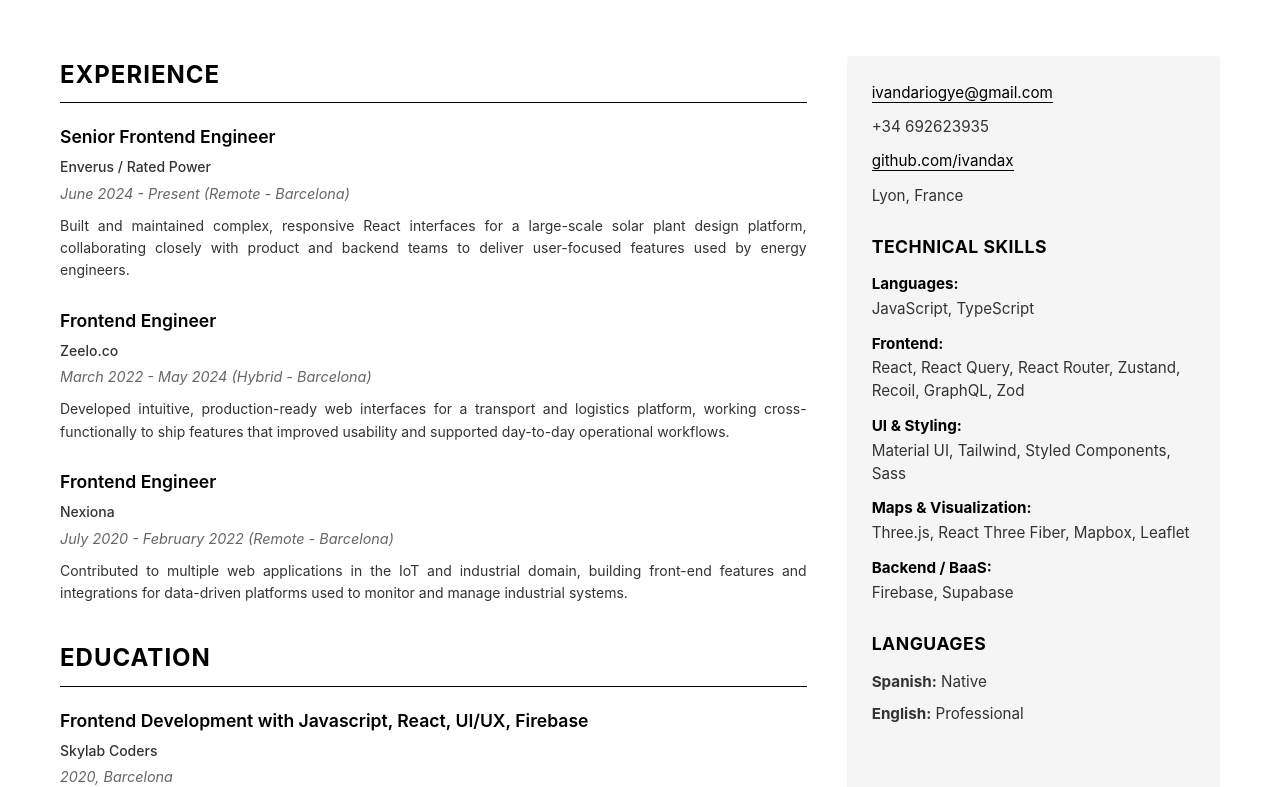
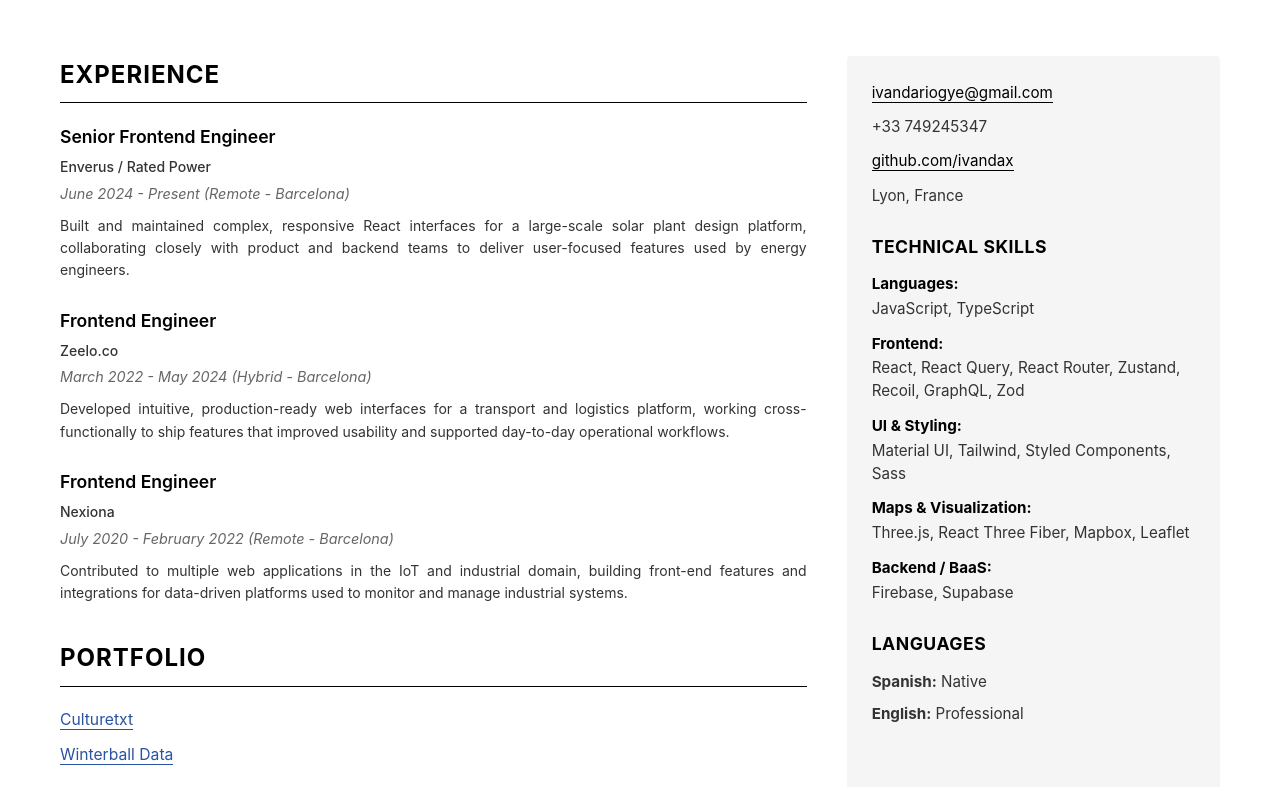
Before and after one commit to ivandax/ivandax_cv, a React (Vite) app: page / in a window 1280 px wide. Shown: the part 216-1003 px from the top of the page. Built offline with nearby package versions, Linux system fonts and the light colour scheme; the HTML template or start-up script is replaced by a standard one.

Commit message:
Add portfolio section

```diff
--- a/src/views/Home.css
+++ b/src/views/Home.css
@@ -1,3 +1,31 @@
+/* Portfolio Section */
+.portfolio-section {
+  margin-top: 30px;
+}
+
+.portfolio-list {
+  list-style: none;
+  padding: 0;
+  margin: 0;
+}
+
+.portfolio-list li {
+  margin-bottom: 10px;
+}
+
+.portfolio-list a {
+  color: #2952a3;
+  text-decoration: none;
+  border-bottom: 1px solid #2952a3;
+  transition: opacity 0.2s;
+  font-size: 0.98rem;
+  word-break: break-all;
+}
+
+.portfolio-list a:hover {
+  opacity: 0.7;
+  text-decoration: underline;
+}
 /* CV Container */
 .cv-container {
   max-width: 1200px;
--- a/src/views/Home.jsx
+++ b/src/views/Home.jsx
@@ -12,7 +12,7 @@
           <div className="header-text">
             <h1>Ivan Dario Pinzon</h1>
             <p className="headline">
-              Senior Frontend Engineer (React-TypeScript)
+              Senior Web Developer (TypeScript - React - Javascript - Java)
             </p>
           </div>
           <div className="header-photo">
@@ -65,6 +65,22 @@
             </div>
           </section>
 
+          <section className="cv-section portfolio-section">
+            <h2>Portfolio</h2>
+            <ul className="portfolio-list">
+              <li>
+                <a href="https://culturetxt.com/home" target="_blank" rel="noopener noreferrer">
+                  Culturetxt
+                </a>
+              </li>
+              <li>
+                <a href="https://stats.winterballdata.com/" target="_blank" rel="noopener noreferrer">
+                  Winterball Data
+                </a>
+              </li>
+            </ul>
+          </section>
+
           <section className="cv-section">
             <h2>Education</h2>
 
@@ -101,7 +117,7 @@
                 ivandariogye@gmail.com
               </a>
             </p>
-            <p>+34 692623935</p>
+            <p>+33 749245347</p>
             <p>
               <a
                 href="https://github.com/ivandax"
@@ -147,6 +163,7 @@
               <strong>English:</strong> Professional
             </p>
           </section>
+
         </aside>
       </div>
     </div>
```
